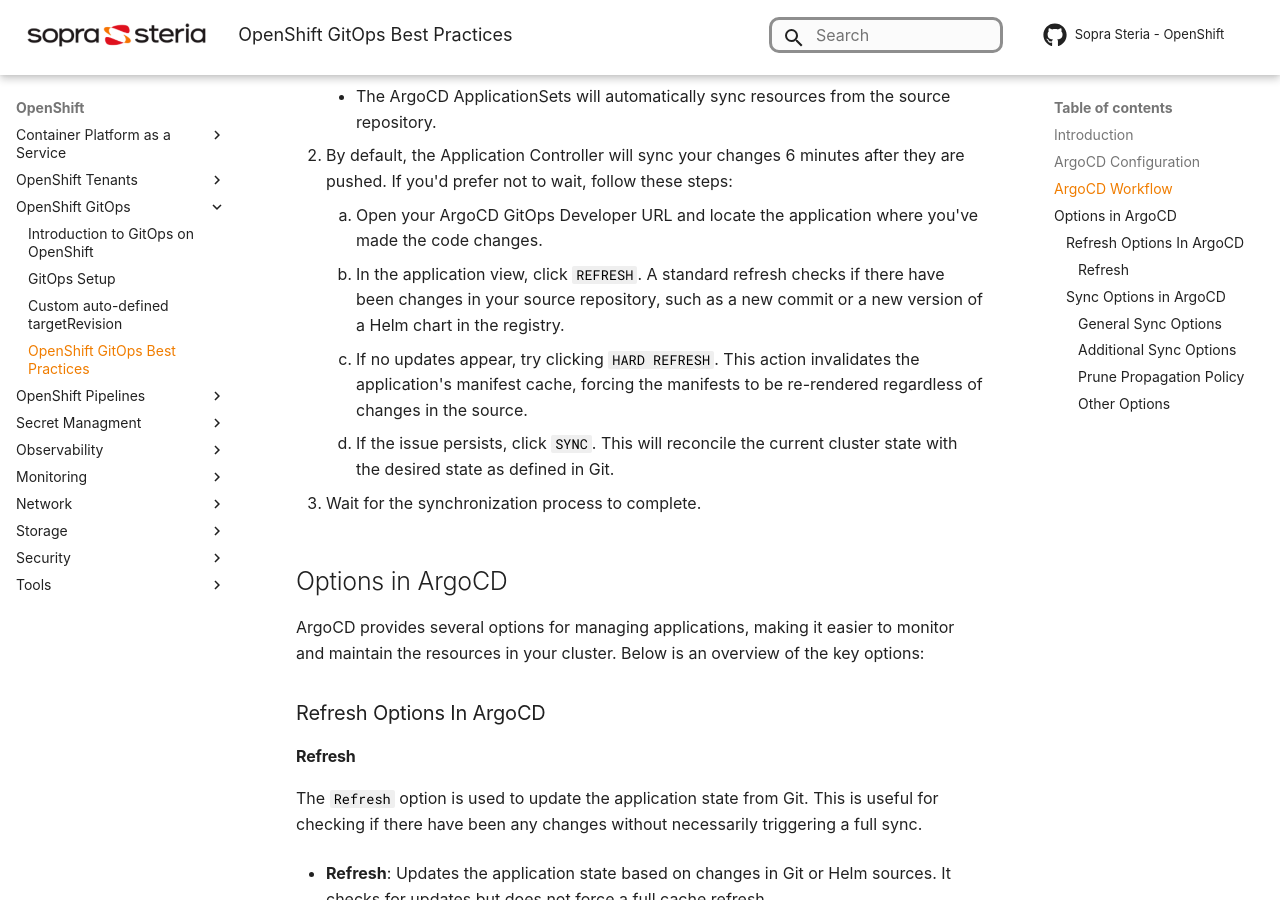
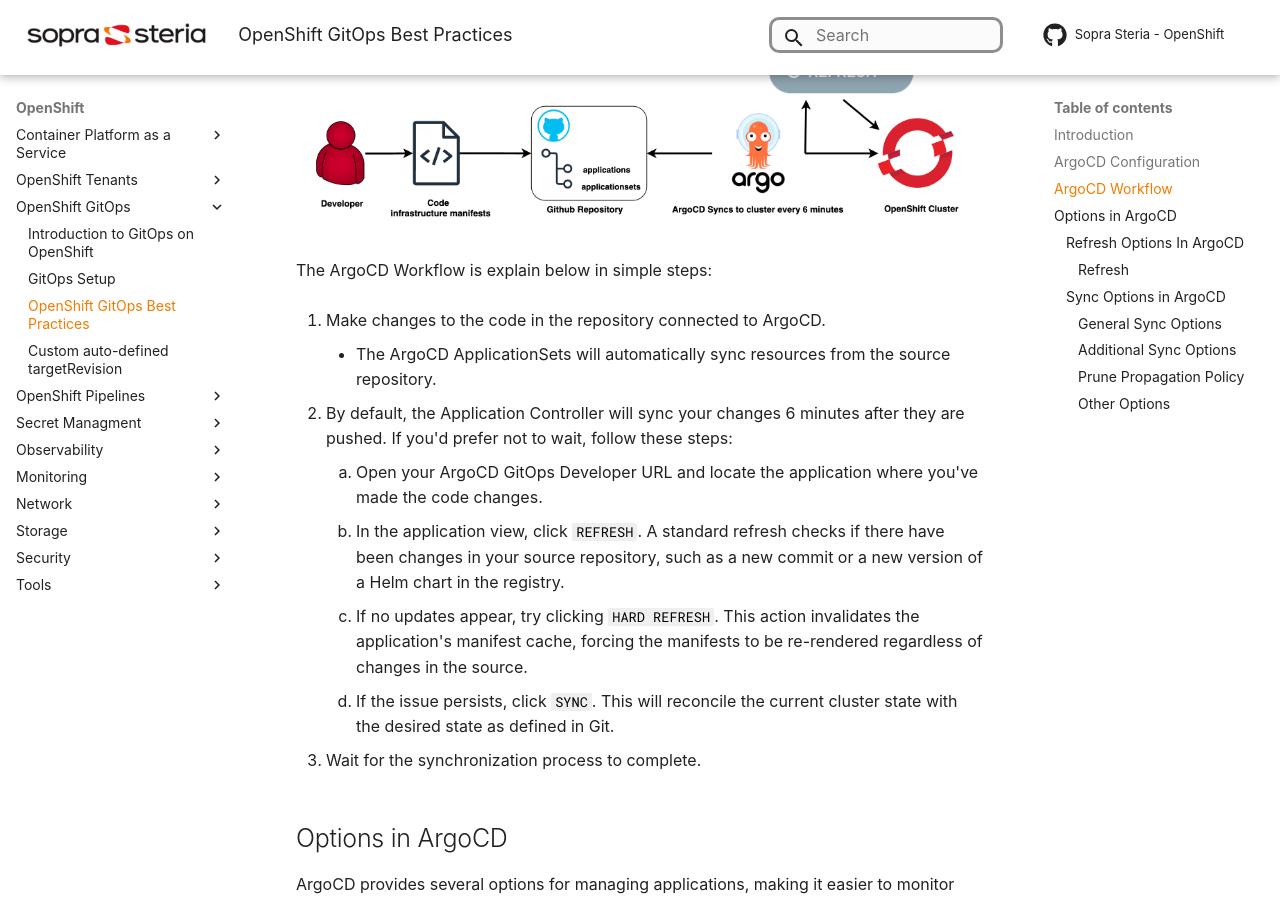
Before and after one commit to Sopra-Steria-Norge-Kubernetes/OpenShift, an MkDocs documentation site: the page built from docs/OpenShift GitOps/gitops-best-practices.md, in a window 1280 px wide and 900 px high, scrolled down 758 px. Built offline with MkDocs 1.6.1 and Material for MkDocs 9.7.7, drawn with Linux system fonts in a browser that asks for light colours; some web fonts are replaced; comment, search, counter and statistics services are not loaded; some of the changed text lies outside the part shown.

Commit message:
adding picture for argocd workflow

```diff
--- a/docs/OpenShift GitOps/gitops-best-practices.md
+++ b/docs/OpenShift GitOps/gitops-best-practices.md
@@ -22,6 +22,9 @@
 - [How to Configure Argo CD](../OpenShift%20Tenants/Tenant%20features/GitOps/argocd.md)
 
 ## ArgoCD Workflow
+![Alt text](../img/CI-CD/gitops-argocd.png)
+
+The ArgoCD Workflow is explain below in simple steps:
 
 1. Make changes to the code in the repository connected to ArgoCD.
     - The ArgoCD ApplicationSets will automatically sync resources from the source repository.
@@ -33,6 +36,7 @@
     4. If the issue persists, click `SYNC`. This will reconcile the current cluster state with the desired state as defined in Git.
 
 3. Wait for the synchronization process to complete.
+
 
 ## Options in ArgoCD
 
--- a/mkdocs.yml
+++ b/mkdocs.yml
@@ -34,9 +34,8 @@
   - OpenShift GitOps:
     - Introduction to GitOps on OpenShift: OpenShift GitOps/Introduction-GitOps.md
     - GitOps Setup: OpenShift GitOps/gitops-setup.md
+    - OpenShift GitOps Best Practices: OpenShift GitOps/gitops-best-practices.md
     - Custom auto-defined targetRevision: OpenShift GitOps/cutom-auto-defined-target-revision.md
-    - OpenShift GitOps Best Practices: OpenShift GitOps/gitops-best-practices.md
-
   - OpenShift Pipelines:
      - OpenShift Pipelines with Tekton: OpenShift Pipelines/OpenShift-pipelines.md
   - Secret Managment:
```
Also changed, not shown: docs/img/CI-CD/gitops-argocd.png (added).
